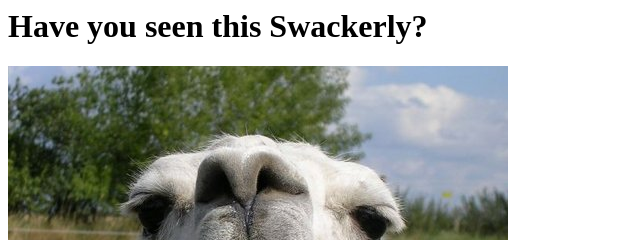
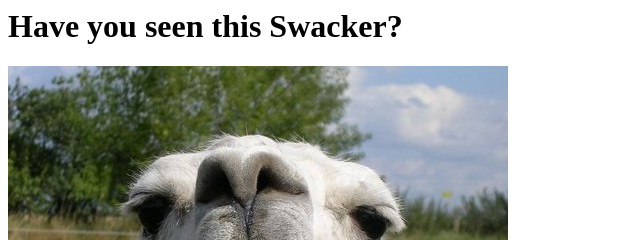
Before and after one commit to giantswarm/swarm-wercker, a plain HTML site: page static/index.html in a window 1280 px wide. Shown: the top 240 px of the page, 0-640 px from the left. Drawn offline with Linux system fonts and the light colour scheme.

Commit message:
Update index.html

```diff
--- a/static/index.html
+++ b/static/index.html
@@ -1,2 +1,2 @@
-<h1>Have you seen this Swackerly?</h1>
+<h1>Have you seen this Swacker?</h1>
 <img src="/lama.jpg" \>
```
